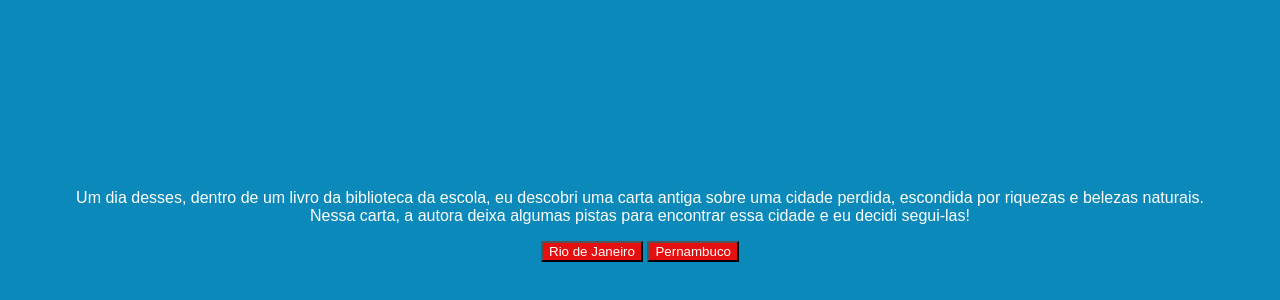
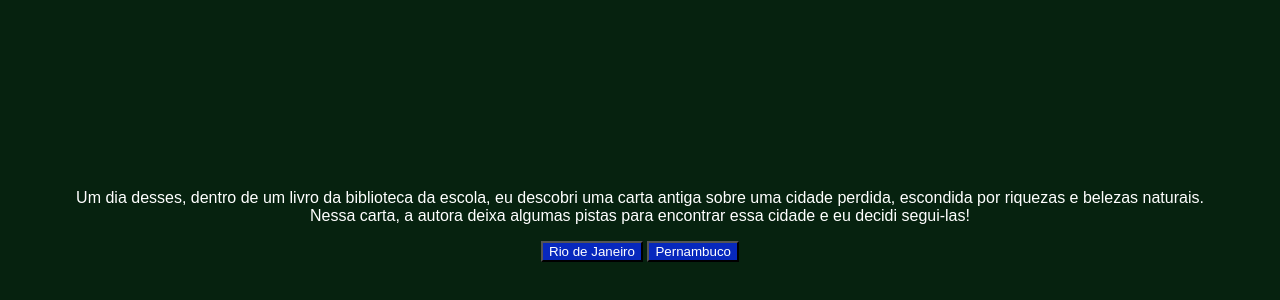
Before and after one commit to emanueleCelestino/aventura, a plain HTML site: page index.html in a window 1280 px wide. Shown: the part 142-442 px from the top of the page. Drawn offline with Linux system fonts and the light colour scheme; a web font is replaced by a local one.

Commit message:
Update style.css

```diff
--- a/style.css
+++ b/style.css
@@ -1,5 +1,5 @@
 body{
-    background-color:#0c89bb;
+    background-color:#06220f;
     color: white;
     font-family: "Bai Jamjuree", sans-serif;
     display: flex;
@@ -9,7 +9,7 @@ body{
     margin: 0;
 }
 button{
-    background-color: #e60f0f;
+    background-color:#0728bd;
     color: white;
     font-family: "Bai Jamjuree", sans-serif;
 }
```
